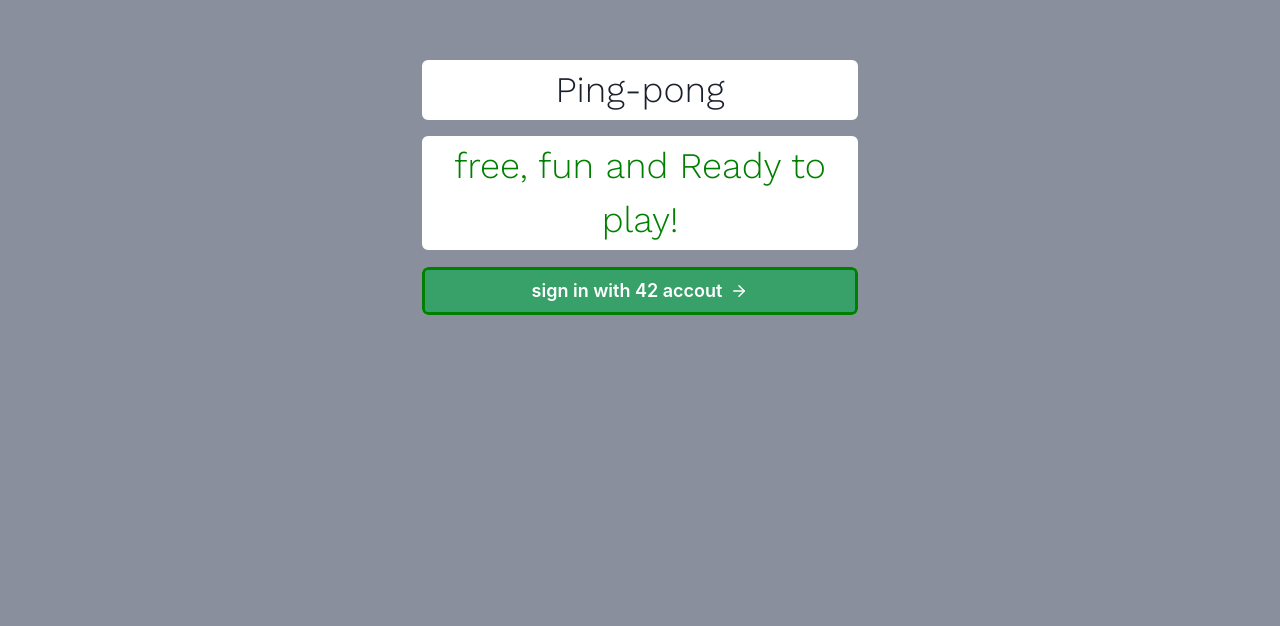
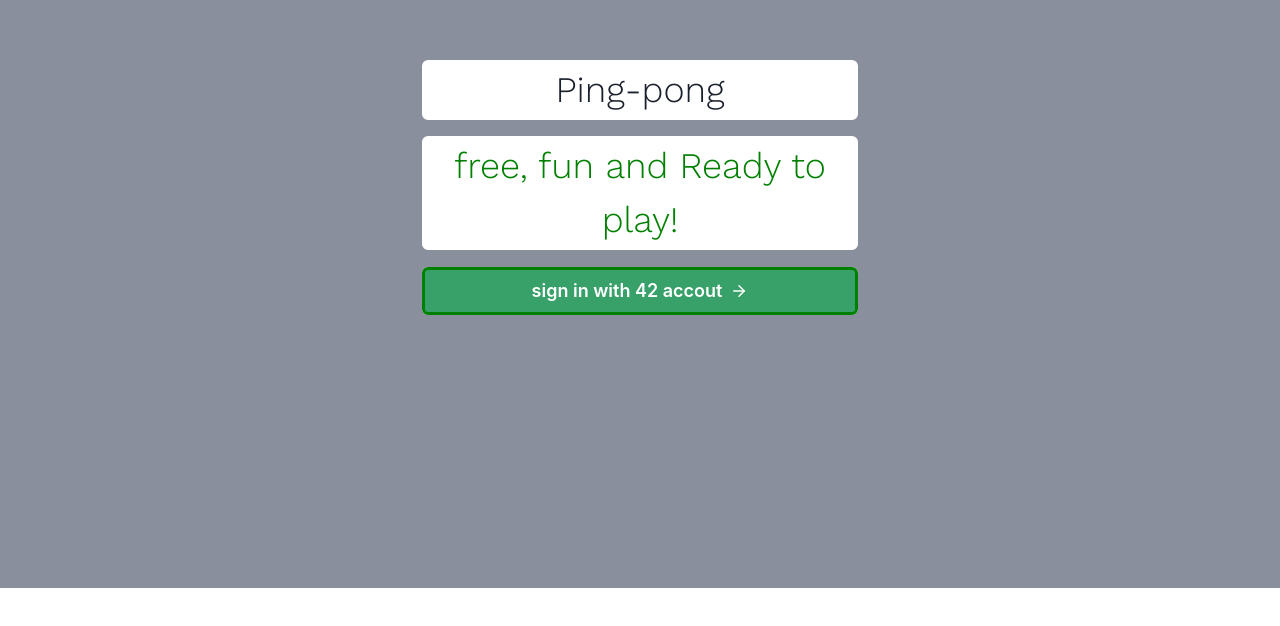
Before and after one commit to yabdelgh/Golden, a React (Create React App) app in the folder front/: page / in a window 1280 px wide. Shown: the part 212-838 px from the top of the page. After the commit the page ends 800 px from the top, so only its background shows below. Built offline with nearby package versions, Linux system fonts and the light colour scheme.

Commit message:
change the min-height to 100vh instead of 150

```diff
--- a/front/src/App.css
+++ b/front/src/App.css
@@ -2,11 +2,10 @@
 @import url('https://fonts.googleapis.com/css2?family=Inter:wght@100&display=swap');
 
 .App {
-  min-height: 150vh;
+  min-height: 100vh;
   display: flex;
   justify-content: center;
   background-color: #898f9c;
-
 }
 
 /* #4ABDAC GREEN */
--- a/front/src/App.tsx
+++ b/front/src/App.tsx
@@ -1,8 +1,7 @@
-import React from 'react';
-import './App.css';
+import "./App.css";
 import { Route, Routes } from "react-router-dom";
 import HomePage from "./Pages/HomePage";
-import ChatPage from './Pages/ChatPage';
+import ChatPage from "./Pages/ChatPage";
 function App() {
   return (
     <div className="App">
```
